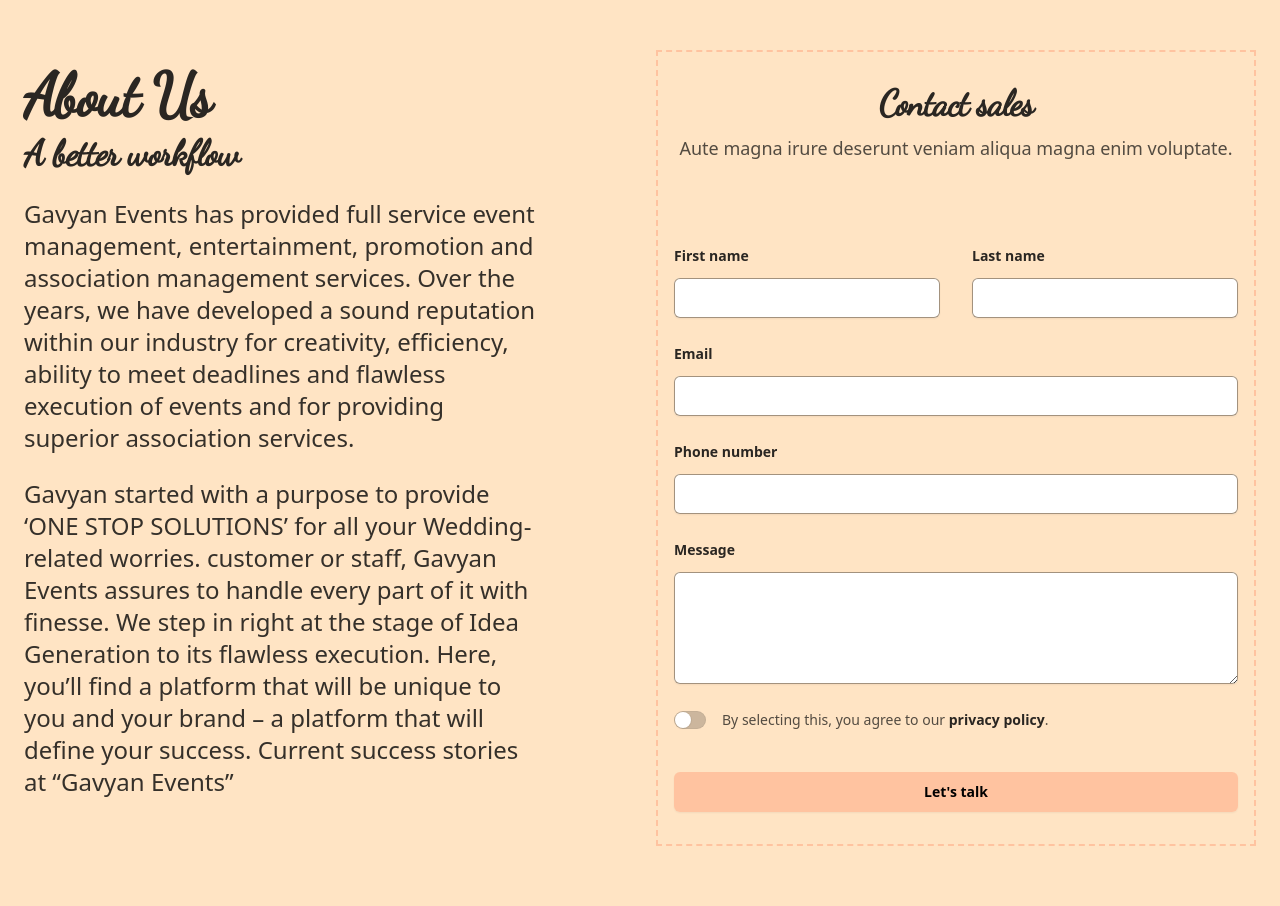
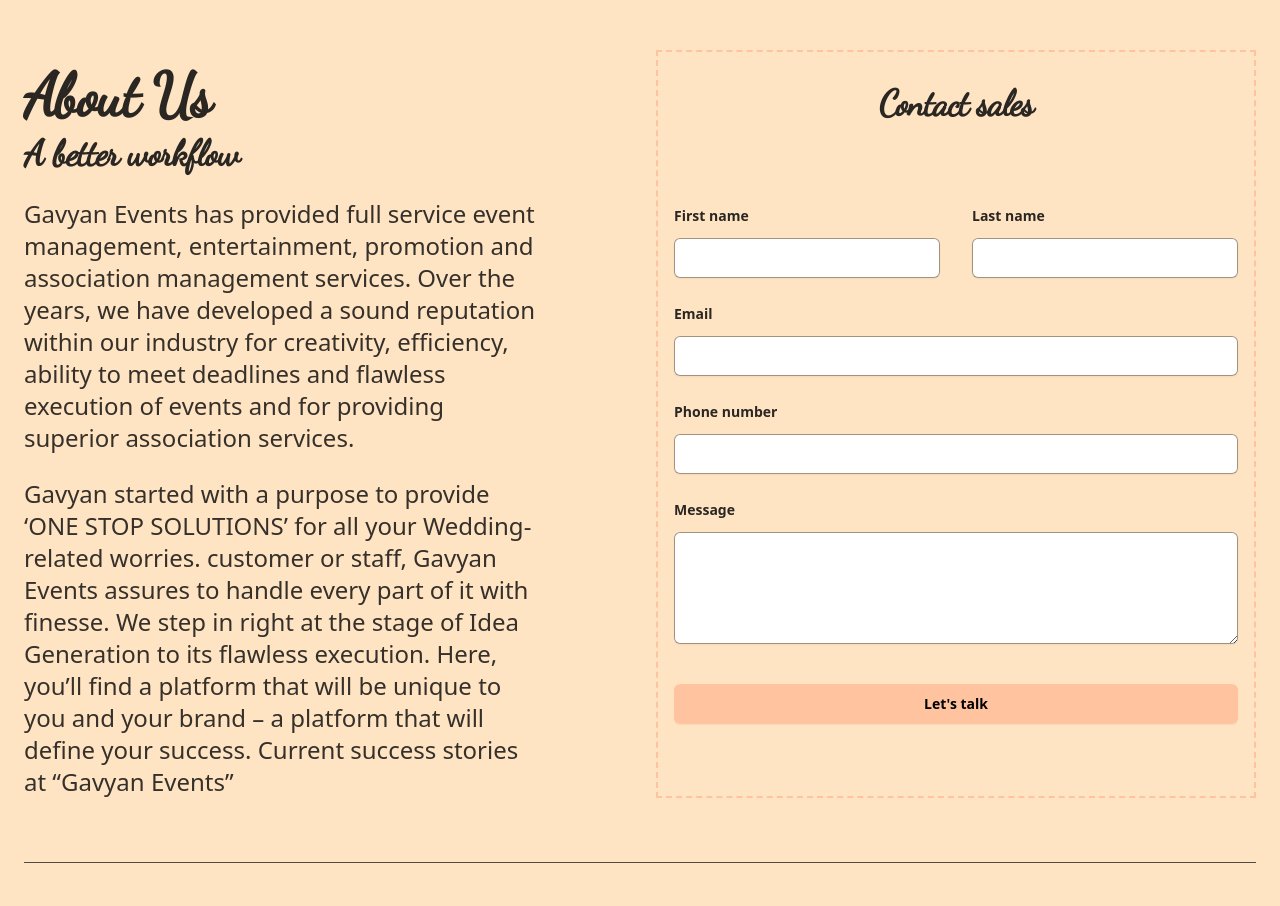
Before and after one commit to Nirvana2299/event-planning, a React (Create React App) app: page / in a window 1280 px wide. Shown: the part 1720-2626 px from the top of the page. Built offline with nearby package versions, Linux system fonts and the light colour scheme.

Commit message:
modified:   src/Components/Form.js

```diff
--- a/src/Components/Form.js
+++ b/src/Components/Form.js
@@ -12,11 +12,11 @@
         <div className="bg-dark py-4 px-8 sm:py-8 lg:px-4 border-dashed border-2 border-gentlecare-100">
             <div className="mx-auto max-w-2xl text-center">
                 <h2 className="text-3xl cursive font-bold tracking-tight text-bisque-900 sm:text-4xl">Contact sales</h2>
-                <p className="mt-2 text-lg leading-8 text-bisque-600">
+                {/* <p className="mt-2 text-lg leading-8 text-bisque-600">
                     Aute magna irure deserunt veniam aliqua magna enim voluptate.
-                </p>
+                </p> */}
             </div>
-            <form action="#" method="POST" className="mx-auto mt-16 max-w-xl sm:mt-20">
+            <form action="#" method="POST" className="mx-auto mt-12 max-w-xl sm:mt-20">
                 <div className="grid grid-cols-1 gap-x-8 gap-y-6 sm:grid-cols-2">
                     <div>
                         <label htmlFor="first-name" className="block text-sm font-semibold leading-6 text-bisque-900">
@@ -88,7 +88,7 @@
                             />
                         </div>
                     </div>
-                    <Switch.Group as="div" className="flex gap-x-4 sm:col-span-2">
+                    {/* <Switch.Group as="div" className="flex gap-x-4 sm:col-span-2">
                         <div className="flex h-6 items-center">
                             <Switch
                                 checked={agreed}
@@ -115,7 +115,7 @@
                             </a>
                             .
                         </Switch.Label>
-                    </Switch.Group>
+                    </Switch.Group> */}
                 </div>
                 <div className="mt-10">
                     <button
```
